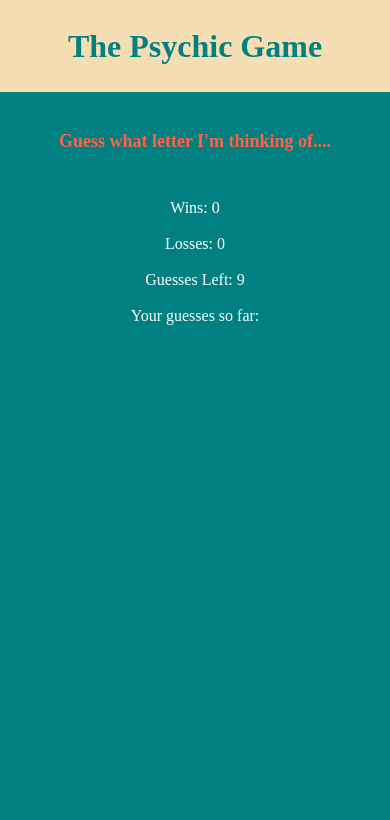
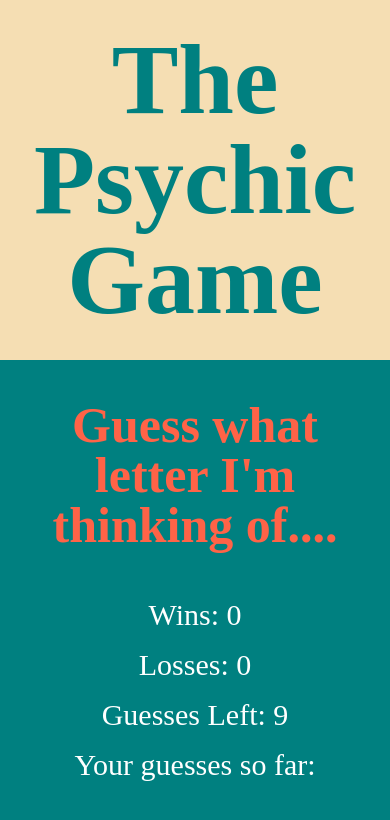
Before and after one commit to katejamboretz/Psychic-Game, a plain HTML site: page index.html in a window 390 px wide. Drawn offline with nearby package versions, Linux system fonts and the light colour scheme.

Commit message:
make font sizes bigger to enhance mobile view

```diff
--- a/assets/css/style.css
+++ b/assets/css/style.css
@@ -8,7 +8,7 @@ h1 {
   background-color: wheat;
   color: teal;
   padding: 30px;
-  font-size: xx-large;
+  font-size: 100px;
   font-weight: bolder;
 }
 
@@ -16,9 +16,10 @@ h2 {
   padding: 40px;
   color: tomato;
   font-weight: bold;
-  font-size: large;
+  font-size: 50px;
 }
 
 p {
   padding: 10px;
+  font-size: 30px;
 }
```
